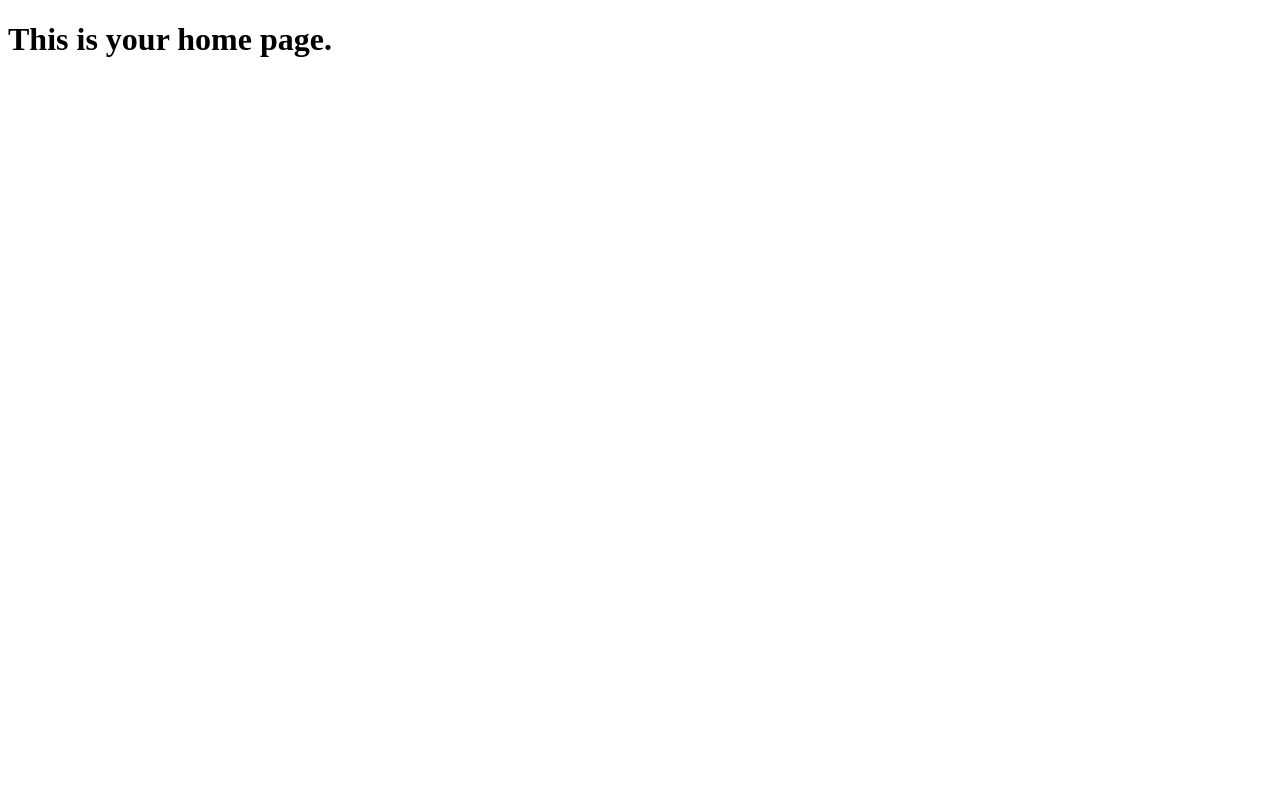
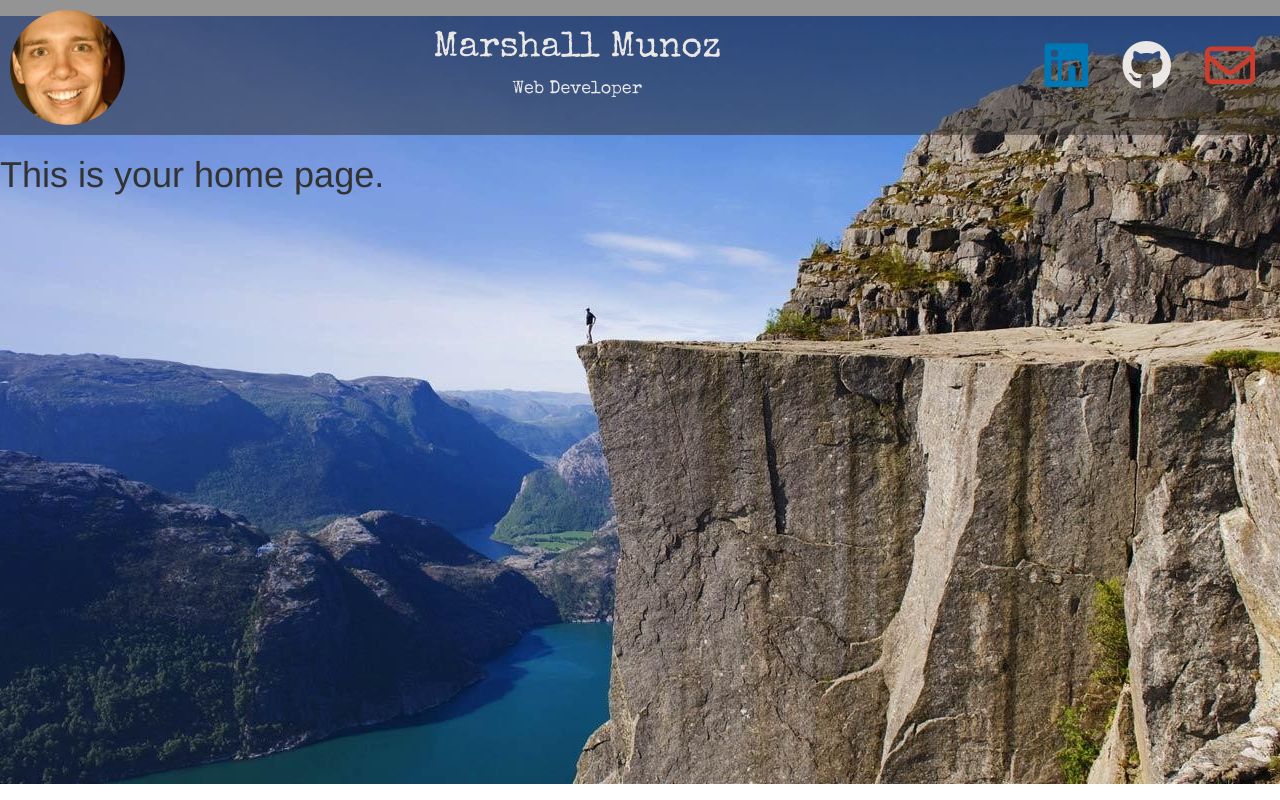
Before and after one commit to marshmun/personal-site, a plain HTML site: page index.html in a window 1280 px wide. Drawn offline with nearby package versions, Linux system fonts and the light colour scheme; a web font is replaced by a local one.

Commit message:
got nav bar to work correctly, and images to appear, along with logos

```diff
--- a/index.html
+++ b/index.html
@@ -5,11 +5,31 @@
     <meta charset="UTF-8">
     <meta name="viewport" content="width=device-width, initial-scale=1.0">
     <meta http-equiv="X-UA-Compatible" content="ie=edge">
-    <title>Document</title>
+    <link href="me.jpg" rel="icon" type="images/png">
+    <link rel="stylesheet" href="path/to/font-awesome/css/font-awesome.min.css">
+    <link rel="stylesheet" href="main.css">
+    <link href="https://fonts.googleapis.com/css?family=Love+Ya+Like+A+Sister|Special+Elite" rel="stylesheet">
+    <link rel="stylesheet" href="https://maxcdn.bootstrapcdn.com/bootstrap/3.3.7/css/bootstrap.min.css">
+    <title>Marsahll Munoz Home</title>
 </head>
 
 <body>
+    <header class="headerWrapper">
+        <a href="https://www.linkedin.com/in/marshall-munoz/"> <img src="./photos/me.jpg" alt="Marshall" class="face"></a>
+        <div>
+            <h1>Marshall Munoz</h1>
+            <h4>Web Developer</h4>
+        </div>
+        <div class="icons">
+            <a id="iconLinkedIn" class="fa fa-linkedin-square" aria-hidden="true" href="https://www.linkedin.com/in/marshall-munoz/"></a>
+            <a id="iconGitHub" class="fa fa-github icon" aria-hidden="true" href="https://github.com/marshmun"></a>
+            <a id="iconGmail" class="fa fa-envelope-o" aria-hidden="true" href="mailto:marshmuny@gmail.com"></a>
+        </div>
+    </header>
     <h1>This is your home page.</h1>
+    <script src="https://use.fontawesome.com/1fb0e0504a.js"></script>
+    <script src="https://ajax.googleapis.com/ajax/libs/jquery/3.2.1/jquery.min.js"></script>
+    <script src="https://maxcdn.bootstrapcdn.com/bootstrap/3.3.7/js/bootstrap.min.js"></script>
 </body>
 
 </html>
--- a/main.css
+++ b/main.css
@@ -0,0 +1,72 @@
+body {
+    font-family: 'Special Elite', "cursive";
+    background: url("./photos/cliff-16.jpg") no-repeat center center fixed;
+    color: white;
+}
+
+header {
+    text-align: center;
+    font-family: 'Special Elite', "cursive";
+}
+
+.headerWrapper {
+    display: flex;
+    flex-wrap: wrap;
+    justify-content: center;
+    box-sizing: border-box;
+    padding: 10px;
+    background-color: rgba(44, 42, 43, 0.3);
+    color: #eae7e4;
+    width: 100%;
+}
+
+.icons {
+    margin-top: 15px;
+}
+
+.face {
+    border-radius: 50%;
+    height: 115px;
+    width: 115px;
+}
+
+#iconLinkedIn {
+    font-size: 50px;
+    text-decoration: none;
+    color: #0077b5;
+    margin: 10px;
+    padding: 5px;
+}
+
+#iconGitHub {
+    font-size: 50px;
+    text-decoration: none;
+    color: #eae7e4;
+    margin: 10px;
+    padding: 5px;
+}
+
+#iconGmail {
+    font-size: 50px;
+    text-decoration: none;
+    color: #cd3d2d;
+    margin: 10px;
+    padding: 5px;
+}
+
+#icon:visited {
+    text-decoration: none;
+    color: blue;
+}
+
+@media screen and (min-width: 769px) {
+    .headerWrapper {
+        display: flex;
+        justify-content: space-between;
+        box-sizing: border-box;
+        padding: 10px;
+        background-color: rgba(44, 42, 43, 0.5);
+        color: #eae7e4;
+        width: 100%;
+    }
+}
```
Also changed, not shown: photos/bikemountain.jpg (added), photos/cliff-16.jpg (added), photos/diveIn.jpg (added), photos/me.jpg (added), photos/roadLessTraveled.jpg (added).
